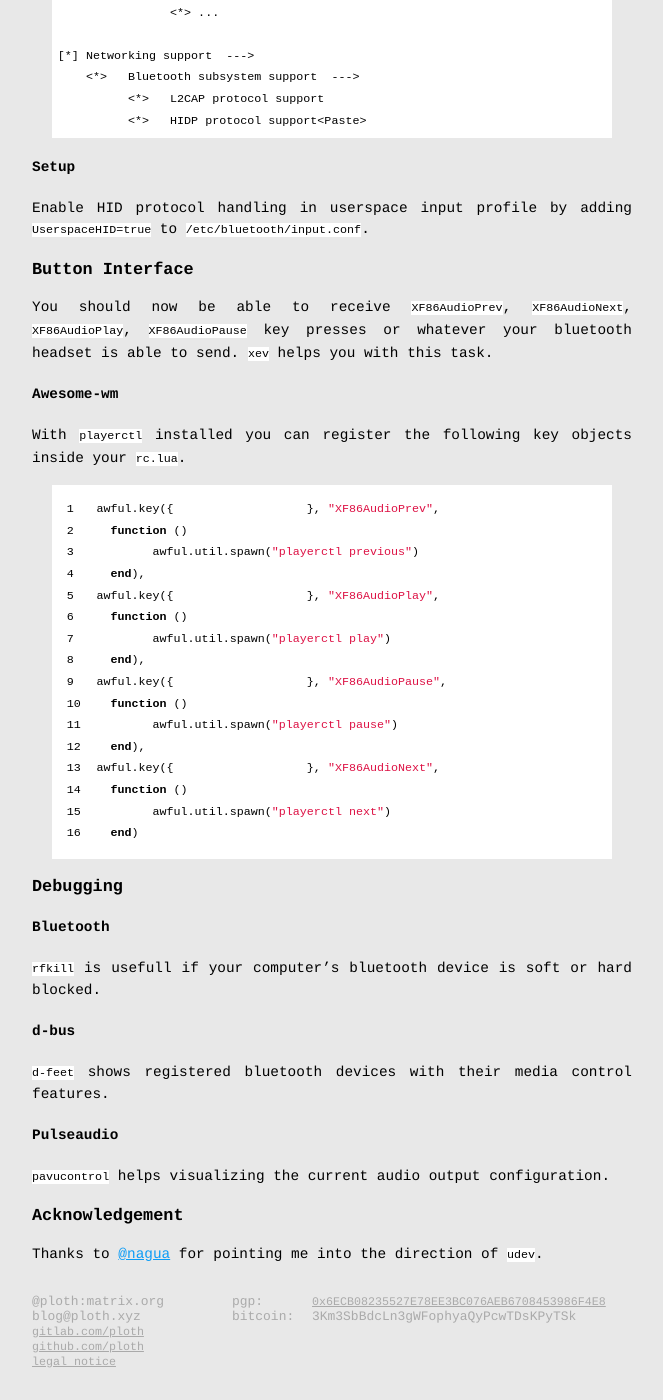
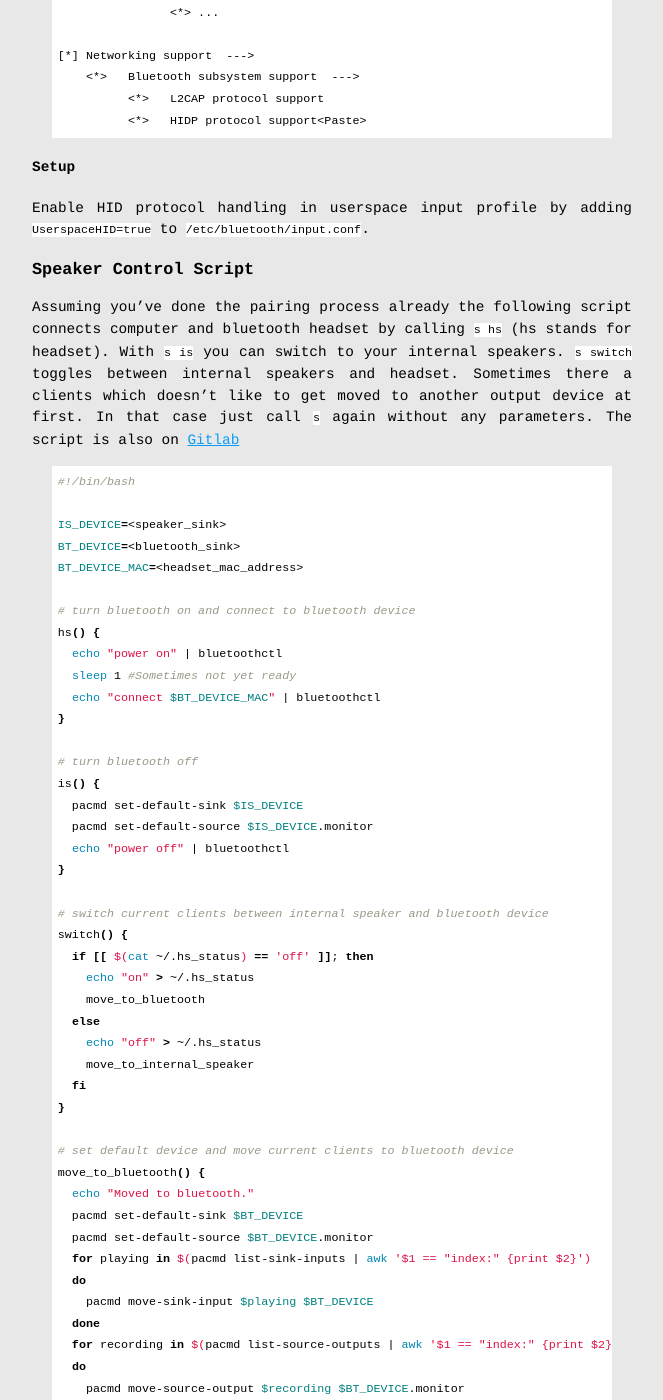
Before and after one commit to ploth/ploth.github.io, a Jekyll site: the page built from _posts/2019-01-19-bluetooth-headset.md, in a window 1280 px wide and 1400 px high, scrolled down 2003 px. Shown: the whole window, without its empty margins (308-971 px from the left). Built offline with Jekyll 4.4.1, drawn with Linux system fonts in a browser that asks for light colours; some of the changed text lies outside the part shown.

Commit message:
Forgot the output control script

```diff
--- a/_posts/2019-01-19-bluetooth-headset.md
+++ b/_posts/2019-01-19-bluetooth-headset.md
@@ -113,6 +113,98 @@ Device Drivers  --->
 Enable HID protocol handling in userspace input profile by adding
 `UserspaceHID=true` to `/etc/bluetooth/input.conf`.
 
+### Speaker Control Script
+
+Assuming you've done the pairing process already the following script connects
+computer and bluetooth headset by calling `s hs` (hs stands for headset). With
+`s is` you can switch to your internal speakers. `s switch` toggles between
+internal speakers and headset. Sometimes there a clients which doesn't like to
+get moved to another output device at first. In that case just call `s` again
+without any parameters. The script is also on
+[Gitlab](https://gitlab.com/snippets/1787736)
+
+{% highlight Shell %}
+#!/bin/bash
+
+IS_DEVICE=<speaker_sink>
+BT_DEVICE=<bluetooth_sink>
+BT_DEVICE_MAC=<headset_mac_address>
+
+# turn bluetooth on and connect to bluetooth device
+hs() {
+  echo "power on" | bluetoothctl
+  sleep 1 #Sometimes not yet ready
+  echo "connect $BT_DEVICE_MAC" | bluetoothctl
+}
+
+# turn bluetooth off
+is() {
+  pacmd set-default-sink $IS_DEVICE
+  pacmd set-default-source $IS_DEVICE.monitor
+  echo "power off" | bluetoothctl
+}
+
+# switch current clients between internal speaker and bluetooth device
+switch() {
+  if [[ $(cat ~/.hs_status) == 'off' ]]; then
+    echo "on" > ~/.hs_status
+    move_to_bluetooth
+  else
+    echo "off" > ~/.hs_status
+    move_to_internal_speaker
+  fi
+}
+
+# set default device and move current clients to bluetooth device
+move_to_bluetooth() {
+  echo "Moved to bluetooth."
+  pacmd set-default-sink $BT_DEVICE
+  pacmd set-default-source $BT_DEVICE.monitor
+  for playing in $(pacmd list-sink-inputs | awk '$1 == "index:" {print $2}')
+  do
+    pacmd move-sink-input $playing $BT_DEVICE
+  done
+  for recording in $(pacmd list-source-outputs | awk '$1 == "index:" {print $2}')
+  do
+    pacmd move-source-output $recording $BT_DEVICE.monitor
+  done
+}
+
+# set default device and move current clients to interal speaker
+move_to_internal_speaker() {
+  echo "Moved to internal speakers."
+  pacmd set-default-sink $IS_DEVICE
+  pacmd set-default-source $IS_DEVICE.monitor
+  for playing in $(pacmd list-sink-inputs | awk '$1 == "index:" {print $2}')
+  do
+    pacmd move-sink-input $playing $IS_DEVICE
+  done
+  for recording in $(pacmd list-source-outputs | awk '$1 == "index:" {print $2}')
+  do
+    pacmd move-source-output $recording $IS_DEVICE.monitor
+  done
+}
+
+if [[ $1 ]]; then
+  case "$1" in
+    hs) hs ;;
+    is) is ;;
+    switch) switch ;;
+    move) switch ;;
+  esac
+# without any argument
+else
+  # read current state
+  if [[ $(cat ~/.hs_status) == 'on' ]]; then
+    # apply current state for filthy clients again
+    move_to_bluetooth
+  else
+    # apply current state for filthy clients again
+    move_to_internal_speaker
+  fi
+fi
+{% endhighlight %}
+
 ### Button Interface
 
 You should now be able to receive `XF86AudioPrev`, `XF86AudioNext`,
```
